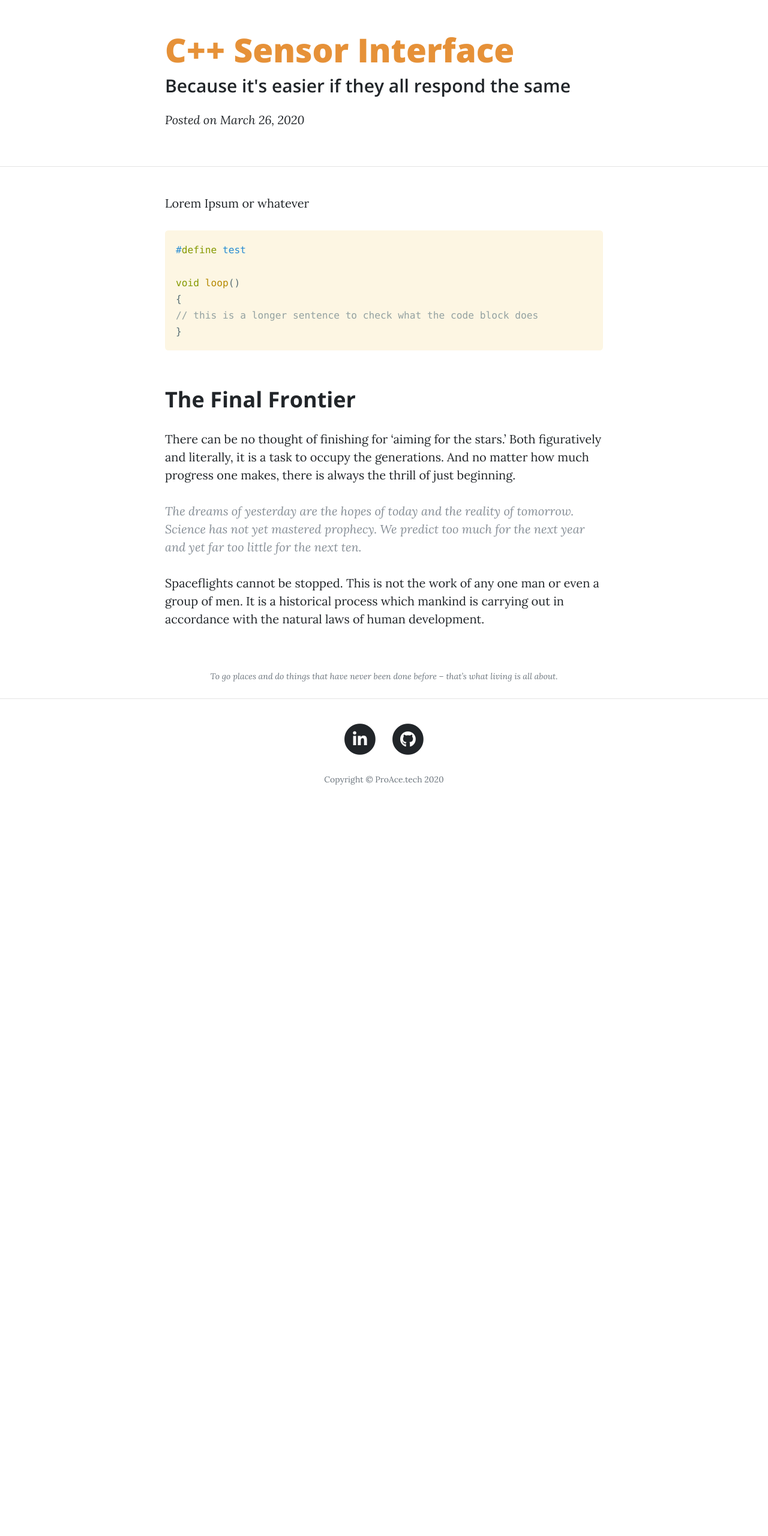
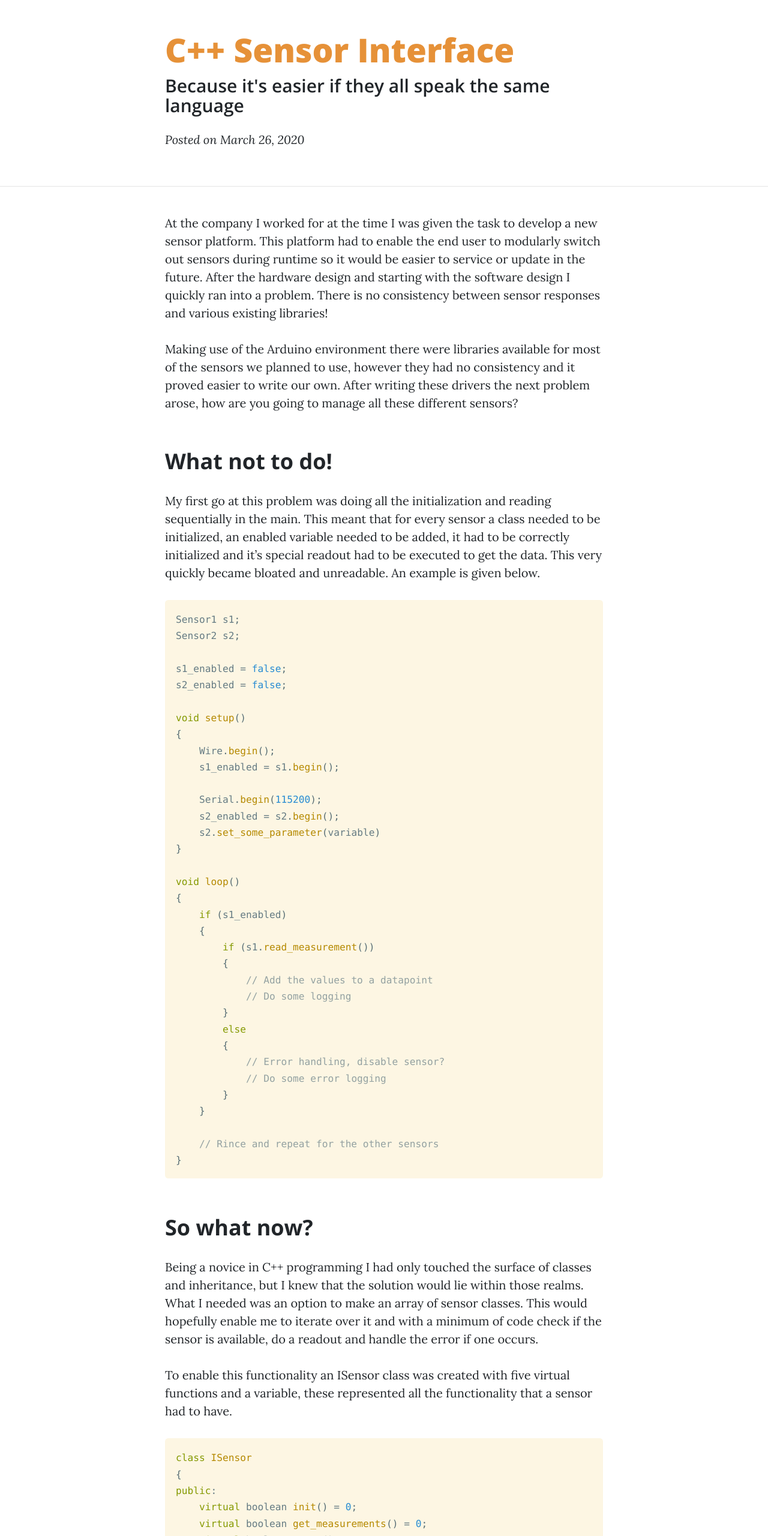
Before and after one commit to ProAce/proace.tech, a website: page posts/sensor_interface.html in a window 1280 px wide. Shown: the top 2560 px of the page at 60% size. Before the commit the page ends 1335 px from the top, so only its background shows below. Drawn offline with nearby package versions, Linux system fonts and the light colour scheme.

Commit message:
first draft

```diff
--- a/posts/sensor_interface.html
+++ b/posts/sensor_interface.html
@@ -13,7 +13,7 @@
   <link rel="icon" type="image/png" sizes="16x16" href="../img/favicon/favicon-16x16.png">
   <link rel="manifest" href="../site.webmanifest">
 
-  <title>ProAce.tech</title>
+  <title>C++ Sensor Interface</title>
 
   <!-- Bootstrap core CSS -->
   <link href="../vendor/bootstrap/css/bootstrap.min.css" rel="stylesheet">
@@ -41,7 +41,7 @@
         <div class="col-lg-8 col-md-10 mx-auto">
           <div class="post-heading">
             <h1>C++ Sensor Interface</h1>
-            <h2 class="subheading">Because it's easier if they all respond the same</h2>
+            <h2 class="subheading">Because it's easier if they all speak the same language</h2>
             <span class="meta">Posted on March 26, 2020</span>
           </div>
         </div>
@@ -56,35 +56,129 @@
     <div class="container">
       <div class="row">
         <div class="col-lg-8 col-md-10 mx-auto">
-          <p>Lorem Ipsum or whatever</p>
+          <p>At the company I worked for at the time I was given the task to develop a new sensor platform. This
+            platform had to enable the end user to modularly switch out sensors during runtime so it would be easier to
+            service or update in the future. After the hardware design and starting with the software design I quickly
+            ran into a problem. There is no consistency between sensor responses and various existing libraries!</p>
+          <p>Making use of the Arduino environment there were libraries available for most of the sensors we planned to
+            use, however they had no consistency and it proved easier to write our own. After writing these drivers the
+            next problem arose, how are you going to manage all these different sensors?</p>
 
-          <pre><code class="language-cpp">#define test
+          <h2 class="section-heading">What not to do!</h2>
+
+          <p>My first go at this problem was doing all the initialization and reading sequentially in the main. This
+            meant that for every sensor a class needed to be initialized, an enabled variable needed to be added, it had
+            to be correctly initialized and it’s special readout had to be executed to get the data. This very quickly
+            became bloated and unreadable. An example is given below.</p>
+
+          <pre><code class="language-cpp">Sensor1 s1;
+Sensor2 s2;
+
+s1_enabled = false;
+s2_enabled = false;
+
+void setup()
+{
+    Wire.begin();
+    s1_enabled = s1.begin();
+
+    Serial.begin(115200);
+    s2_enabled = s2.begin();
+    s2.set_some_parameter(variable)
+}
 
 void loop()
 {
-// this is a longer sentence to check what the code block does
+    if (s1_enabled)
+    {
+        if (s1.read_measurement())
+        {
+            // Add the values to a datapoint
+            // Do some logging
+        }
+        else
+        {
+            // Error handling, disable sensor?
+            // Do some error logging
+        }
+    }
+
+    // Rince and repeat for the other sensors
 }</code></pre>
 
-          <h2 class="section-heading">The Final Frontier</h2>
+          <h2 class="section-heading">So what now?</h2>
 
-          <p>There can be no thought of finishing for ‘aiming for the stars.’ Both figuratively and literally, it is a
-            task to occupy the generations. And no matter how much progress one makes, there is always the thrill of
-            just beginning.</p>
+          <p>Being a novice in C++ programming I had only touched the surface of classes and inheritance, but I knew
+            that the solution would lie within those realms. What I needed was an option to make an array of sensor
+            classes. This would hopefully enable me to iterate over it and with a minimum of code check if the sensor is
+            available, do a readout and handle the error if one occurs.</p>
 
-          <blockquote class="blockquote">The dreams of yesterday are the hopes of today and the reality of tomorrow.
-            Science has not yet mastered prophecy. We predict too much for the next year and yet far too little for the
-            next ten.</blockquote>
 
-          <p>Spaceflights cannot be stopped. This is not the work of any one man or even a group of men. It is a
-            historical process which mankind is carrying out in accordance with the natural laws of human development.
-          </p>
+          <p>To enable this functionality an ISensor class was created with five virtual functions and a variable, these
+            represented all the functionality that a sensor had to have.</p>
 
-          <!-- picture with undertitle -->
-          <a href="#">
-            <img class="img-fluid" src="img/post-sample-image.jpg" alt="">
-          </a>
-          <span class="caption text-muted">To go places and do things that have never been done before – that’s what
-            living is all about.</span>
+          <pre><code class="language-cpp">class ISensor
+{
+public:
+    virtual boolean init() = 0;
+    virtual boolean get_measurements() = 0;
+    virtual boolean reset() = 0;
+    virtual void log_measurements() = 0;
+    virtual void log_status() = 0;
+
+    bool enabled;
+}</code></pre>
+
+          <p>By creating a wrapper for every sensor driver that inherited this class, a uniform way of starting,
+            resetting and reading the sensor could be created. Every wrapper incorporated the correct way for that
+            sensor to perform these actions. And by setting the enabled bool, an easier way to track the state of a
+            sensor was added. By doing so a routine could be written that easily checks if a sensor is available, and if
+            not tries to restart it every time interval.</p>
+
+          <p>By doing so the first example could be rewritten to the following.</p>
+
+          <pre><code class="language-cpp">Sensor1_wrapper s1;
+Sensor2_wrapper s2;
+
+// Array of the sensor interface
+ISensor *sensors[] = {&s1, &s2};
+const uint8_t number_of_sensors = sizeof(sensors) / sizeof(sensors[0]);
+
+void setup()
+{
+  for (int i = 0; i &lt number_of_sensors; i++) // Check all initialised sensors.
+  {
+    if (!sensors[i]-&gtenabled) // If the sensor is not enabled.
+    {
+      sensors[i]-&gtinit();	    // Try initialisating the sensor.
+      sensors[i]-&gtlog_status(); // And log the sensor status.
+    }
+  }
+}
+
+void loop()
+{
+for (int i = 0; i &lt number_of_sensors; i++) // Check all initialised sensors.
+  {
+    if (sensors[i]-&gtenabled) // If the sensor is enabled.
+    {
+      if (sensors[i]-&gtget_measurements()) // Start a measurement.
+      {
+        sensors[i]-&gtlog_measurements(); // And log the measurement if the measurement was succesfull.
+      }
+      else // If the measurement fails.
+      {
+        sensors[i]-&gtreset();		 // Reset the sensor.
+        sensors[i]-&gtenabled = false; // Disable the sensor till the next sensor check.
+        sensors[i]-&gtlog_status();	 // And log the sensor status.
+      }
+    }
+  }
+}</code></pre>
+
+          <p>On first hand this might not look shorter, until you add a couple more sensors. In the first example the
+            lines of code will grow the same amount for every added sensor. Meanwhile in the latter example only a
+            wrapper class has to be added and the full functionality will be available.</p>
 
         </div>
       </div>
```
